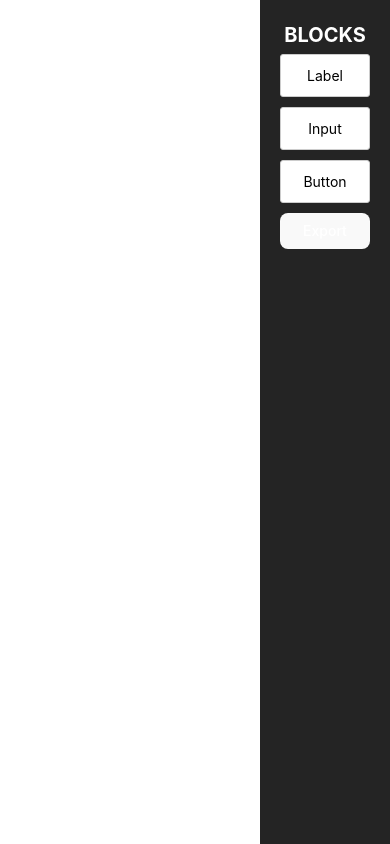
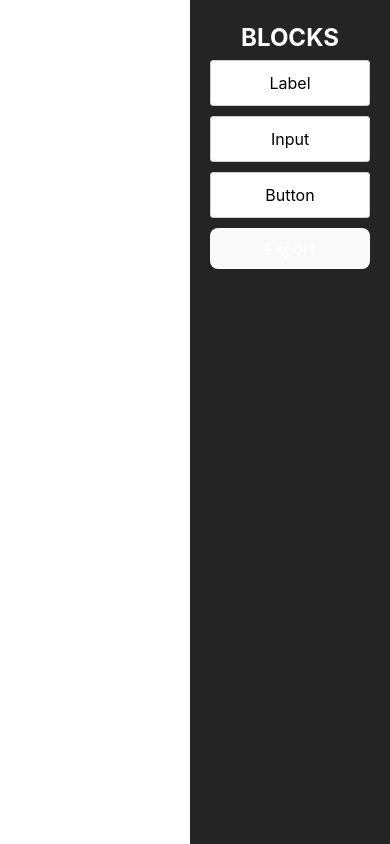
Before and after one commit to Deepakkumarrp/Page-Builder, a React (Vite) app: page / in a window 390 px wide. Built offline with nearby package versions, Linux system fonts and the light colour scheme.

Commit message:
Responsiveness

```diff
--- a/src/components/styles.css
+++ b/src/components/styles.css
@@ -9,6 +9,8 @@
   z-index: 1;
   display: flex;
   flex-direction: column;
+  flex-wrap: wrap;
+
 
   h2 {
     color: white;
@@ -29,6 +31,7 @@
 /* Page */
 .page {
   height: 100vh;
+  width: 100vw;
 }
 
 
@@ -111,7 +114,7 @@ button:hover {
 }
 
 
-@media all and (max-width: 600px) {
+/* @media all and (max-width: 600px) {
   .sidebar {
     width: 130px;
     font-size: 14px;
@@ -120,4 +123,4 @@ button:hover {
       font-size: 20px;
     }
   }
-}
+} */
```
